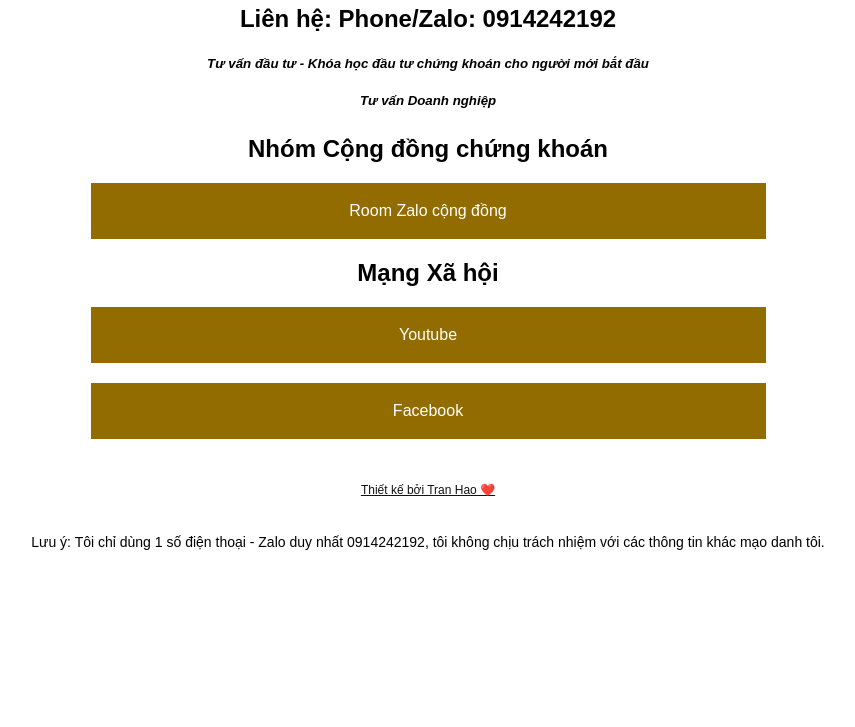
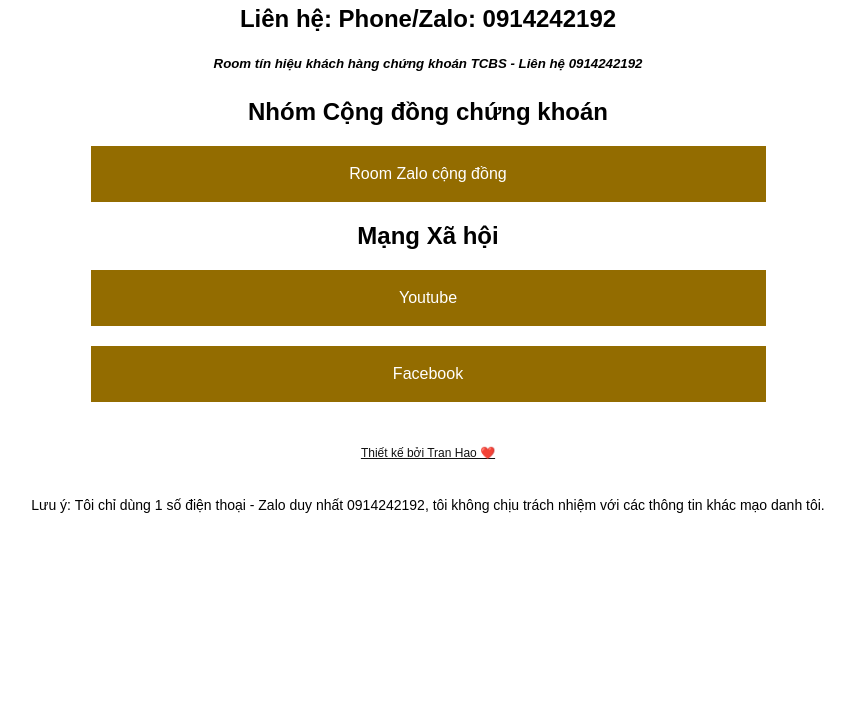
Before and after one commit to tranhaock/tranhaock.github.io, a plain HTML site: page index.html in a window 1280 px wide. Shown: the part 73-800 px from the top of the page, without its empty margins (212-1067 px from the left). Drawn offline with Linux system fonts and the light colour scheme; a web font is replaced by a local one.

Commit message:
Update index.html

```diff
--- a/index.html
+++ b/index.html
@@ -132,8 +132,7 @@ p{
     <body>
         <h1>Tran Hao</h1>
             <h2>Liên hệ: Phone/Zalo: 0914242192</h2>
-            <h5>Tư vấn đầu tư - Khóa học đầu tư chứng khoán cho người mới bắt đầu</h5>
-            <h5>Tư vấn Doanh nghiệp</h5>
+            <h5>Room tín hiệu khách hàng chứng khoán TCBS - Liên hệ 0914242192</h5>
         <div id="links">
             <h2>Nhóm Cộng đồng chứng khoán</h2>
             <a class="link" href="https://zalo.me/g/xkseli940" target="_blank">Room Zalo cộng đồng</a>
```
